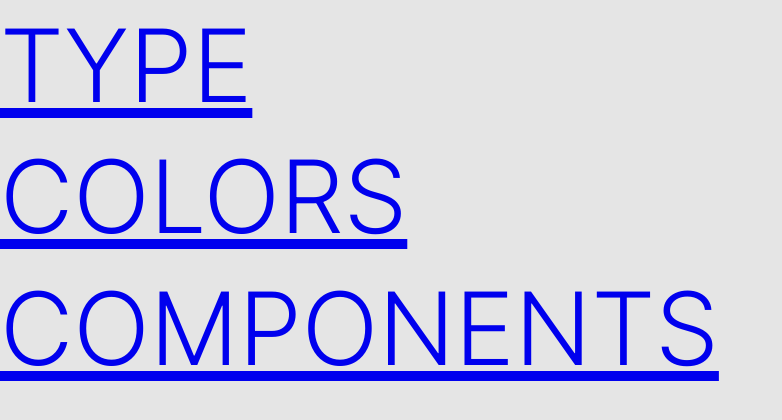
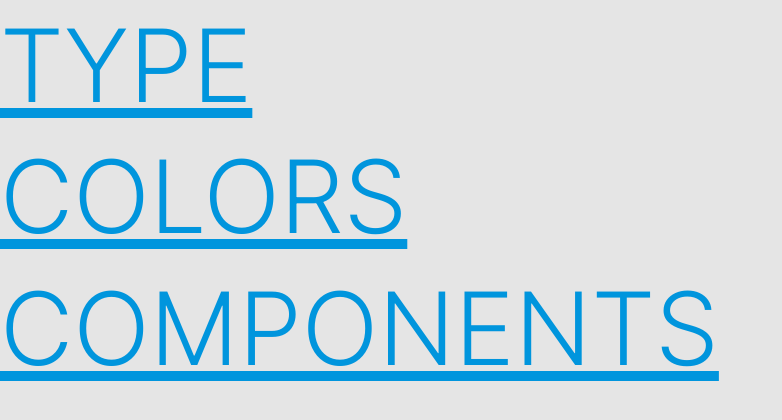
Before and after one commit to Beardography/Depot, a Vue app: page / in a window 1280 px wide. Shown: the top 420 px of the page, without its empty margins (0-782 px from the left). Built offline with nearby package versions, Linux system fonts and the light colour scheme.

Commit message:
updated styles for Link component

```diff
--- a/src/styles/styles.css
+++ b/src/styles/styles.css
@@ -343,4 +343,11 @@ caption {
 body {
   background-color: #e5e5e5;
   color: #0f0e12;
+}
+
+a {
+  color: #0095dd;
+}
+a:visited {
+  color: #7832b4;
 }/*# sourceMappingURL=styles.css.map */
--- a/src/styles/styles.scss
+++ b/src/styles/styles.scss
@@ -10,3 +10,4 @@
 
 // components
 @import './scss/general';
+@import './scss/link';
```
Also changed, not shown: 1 other file (tests, documents, lock files or other folders).
